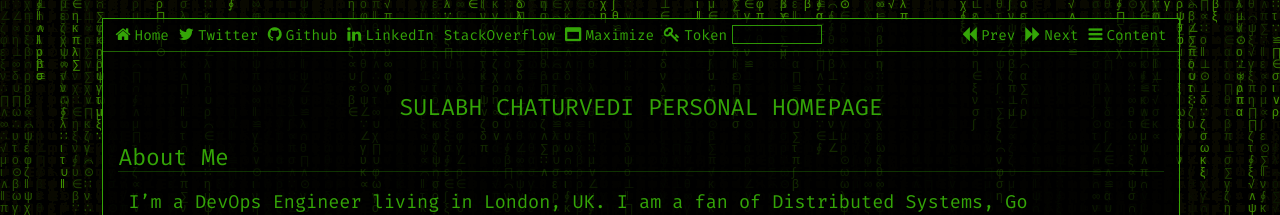
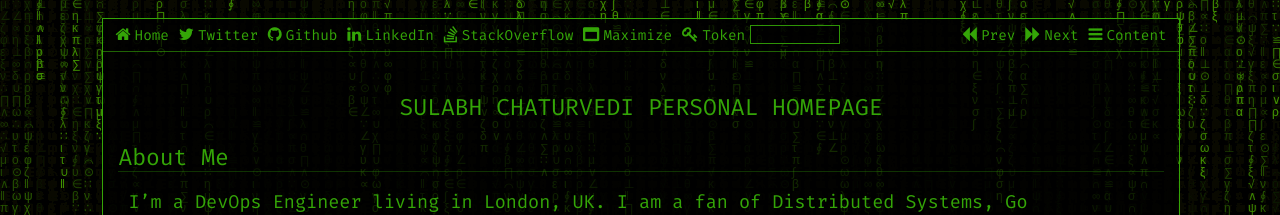
Before and after one commit to ChaturvediSulabh/chaturvedisulabh.github.io, a Jekyll site: the page built from pages/index.md, in a window 1280 px wide. Shown: the top 215 px of the page. Built offline with Jekyll 4.4.1, drawn with Linux system fonts in a browser that asks for light colours.

Commit message:
SO font-awesome correction

```diff
--- a/_includes/header.html
+++ b/_includes/header.html
@@ -46,7 +46,7 @@
                 <!-- StackOverflow  -->
                 {% if site.stackoverflow != "" %}
                 <a class="header_btn" href="https://stackoverflow.com/users/{{ site.stackoverflow }}">
-                    <i class="fa fa-stackoverflow">
+                    <i class="fa fa-stack-overflow">
                         {% if page.btn_text != false %}
                         <p class="btn_text">StackOverflow</p>
                         {% endif %}
```
